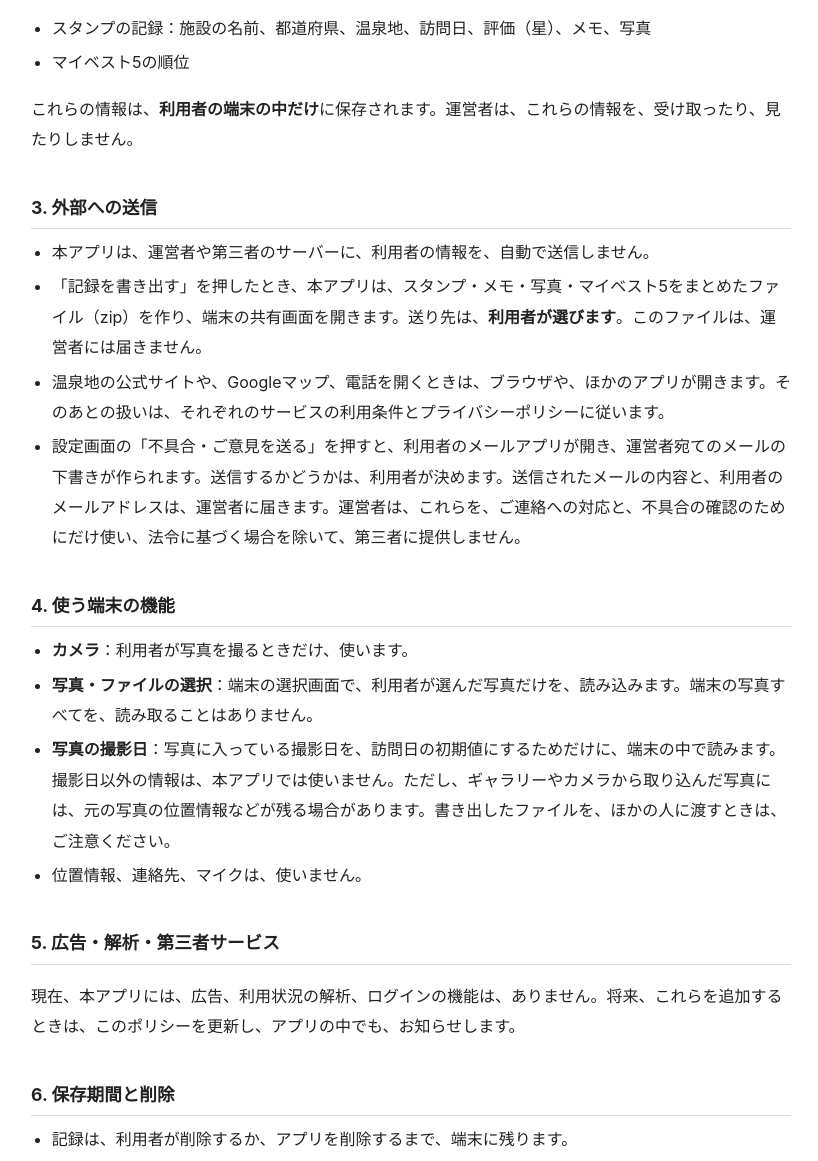
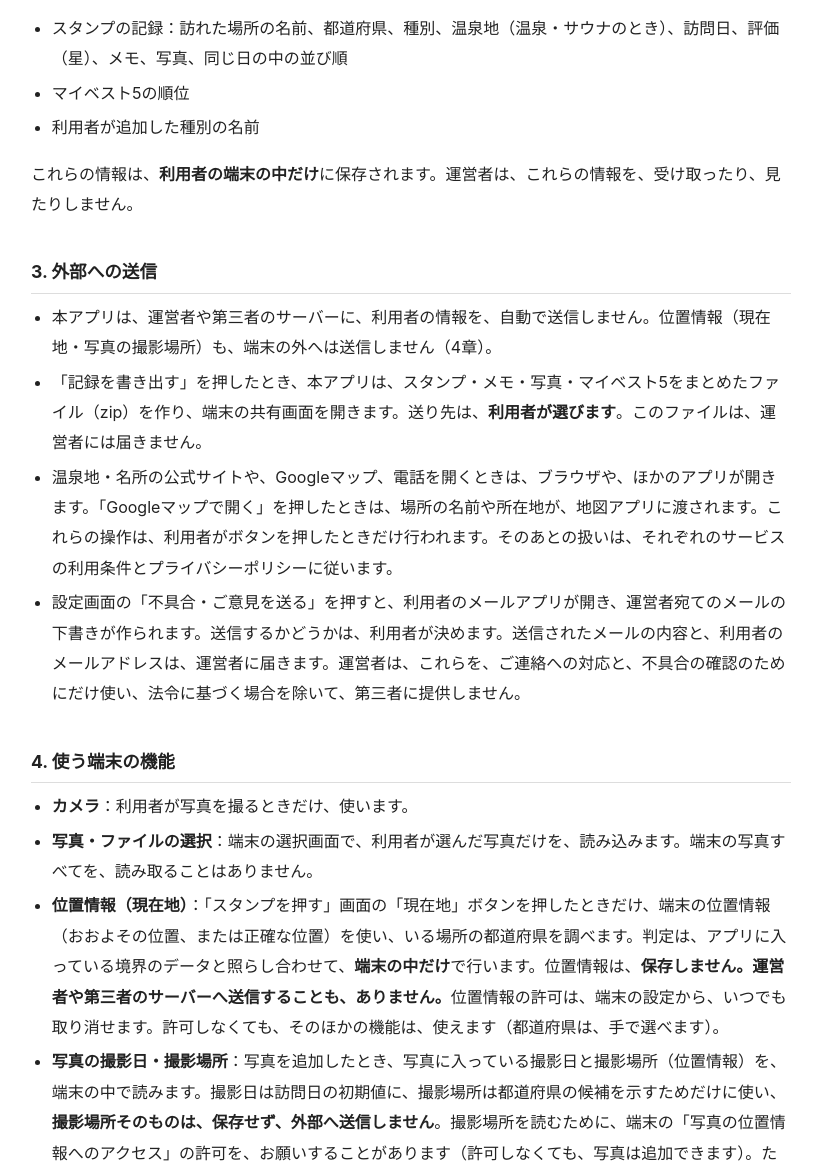
Before and after one commit to travelstamp100/odekake-stamp-policy, a plain HTML site: page index.html in a window 1280 px wide. Shown: the part 356-1517 px from the top of the page, without its empty margins (229-1047 px from the left). Drawn offline with Linux system fonts and the light colour scheme.

Commit message:
Update index.html

```diff
--- a/index.html
+++ b/index.html
@@ -32,16 +32,17 @@
 <h2>2. 本アプリが端末に保存する情報</h2>
 <p>本アプリは、利用者が入力した、次の情報を、利用者の端末の中に保存します。</p>
 <ul>
-  <li>スタンプの記録：施設の名前、都道府県、温泉地、訪問日、評価（星）、メモ、写真</li>
+  <li>スタンプの記録：訪れた場所の名前、都道府県、種別、温泉地（温泉・サウナのとき）、訪問日、評価（星）、メモ、写真、同じ日の中の並び順</li>
   <li>マイベスト5の順位</li>
+  <li>利用者が追加した種別の名前</li>
 </ul>
 <p>これらの情報は、<strong>利用者の端末の中だけ</strong>に保存されます。運営者は、これらの情報を、受け取ったり、見たりしません。</p>
 
 <h2>3. 外部への送信</h2>
 <ul>
-  <li>本アプリは、運営者や第三者のサーバーに、利用者の情報を、自動で送信しません。</li>
+  <li>本アプリは、運営者や第三者のサーバーに、利用者の情報を、自動で送信しません。位置情報（現在地・写真の撮影場所）も、端末の外へは送信しません（4章）。</li>
   <li>「記録を書き出す」を押したとき、本アプリは、スタンプ・メモ・写真・マイベスト5をまとめたファイル（zip）を作り、端末の共有画面を開きます。送り先は、<strong>利用者が選びます</strong>。このファイルは、運営者には届きません。</li>
-  <li>温泉地の公式サイトや、Googleマップ、電話を開くときは、ブラウザや、ほかのアプリが開きます。そのあとの扱いは、それぞれのサービスの利用条件とプライバシーポリシーに従います。</li>
+  <li>温泉地・名所の公式サイトや、Googleマップ、電話を開くときは、ブラウザや、ほかのアプリが開きます。「Googleマップで開く」を押したときは、場所の名前や所在地が、地図アプリに渡されます。これらの操作は、利用者がボタンを押したときだけ行われます。そのあとの扱いは、それぞれのサービスの利用条件とプライバシーポリシーに従います。</li>
   <li>設定画面の「不具合・ご意見を送る」を押すと、利用者のメールアプリが開き、運営者宛てのメールの下書きが作られます。送信するかどうかは、利用者が決めます。送信されたメールの内容と、利用者のメールアドレスは、運営者に届きます。運営者は、これらを、ご連絡への対応と、不具合の確認のためにだけ使い、法令に基づく場合を除いて、第三者に提供しません。</li>
 </ul>
 
@@ -49,8 +50,9 @@
 <ul>
   <li><strong>カメラ</strong>：利用者が写真を撮るときだけ、使います。</li>
   <li><strong>写真・ファイルの選択</strong>：端末の選択画面で、利用者が選んだ写真だけを、読み込みます。端末の写真すべてを、読み取ることはありません。</li>
-  <li><strong>写真の撮影日</strong>：写真に入っている撮影日を、訪問日の初期値にするためだけに、端末の中で読みます。撮影日以外の情報は、本アプリでは使いません。ただし、ギャラリーやカメラから取り込んだ写真には、元の写真の位置情報などが残る場合があります。書き出したファイルを、ほかの人に渡すときは、ご注意ください。</li>
-  <li>位置情報、連絡先、マイクは、使いません。</li>
+  <li><strong>位置情報（現在地）</strong>：「スタンプを押す」画面の「現在地」ボタンを押したときだけ、端末の位置情報（おおよその位置、または正確な位置）を使い、いる場所の都道府県を調べます。判定は、アプリに入っている境界のデータと照らし合わせて、<strong>端末の中だけ</strong>で行います。位置情報は、<strong>保存しません。運営者や第三者のサーバーへ送信することも、ありません。</strong>位置情報の許可は、端末の設定から、いつでも取り消せます。許可しなくても、そのほかの機能は、使えます（都道府県は、手で選べます）。</li>
+  <li><strong>写真の撮影日・撮影場所</strong>：写真を追加したとき、写真に入っている撮影日と撮影場所（位置情報）を、端末の中で読みます。撮影日は訪問日の初期値に、撮影場所は都道府県の候補を示すためだけに使い、<strong>撮影場所そのものは、保存せず、外部へ送信しません</strong>。撮影場所を読むために、端末の「写真の位置情報へのアクセス」の許可を、お願いすることがあります（許可しなくても、写真は追加できます）。ただし、ギャラリーやカメラから取り込んだ写真には、元の写真の位置情報などが残る場合があります。書き出したファイルを、ほかの人に渡すときは、ご注意ください。</li>
+  <li>連絡先、マイクは、使いません。</li>
 </ul>
 
 <h2>5. 広告・解析・第三者サービス</h2>
@@ -71,7 +73,7 @@
 <p>運営者：石松裕一郎<br>
 メールアドレス：travelstamp100@gmail.com</p>
 
-<p class="sub">制定日：2026年11月11日</p>
+<p class="sub">制定日：2026年11月11日<br>改定日：2026年11月21日（位置情報・写真の撮影場所の取り扱いを追加）</p>
 </main>
 </body>
 </html>
```
